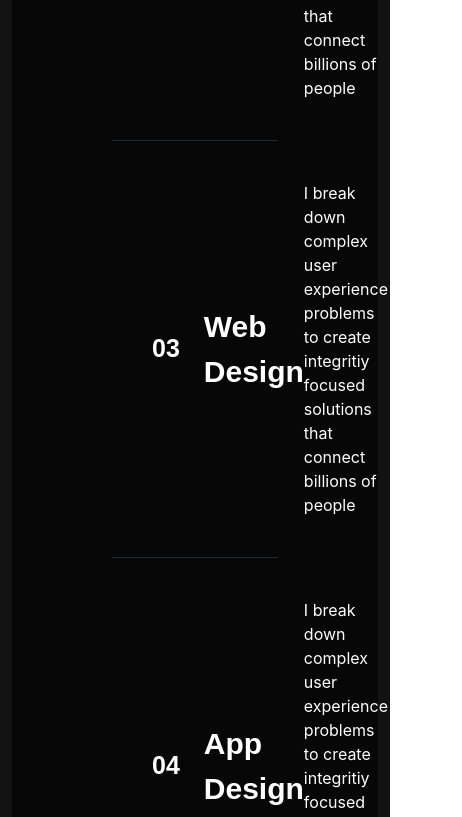
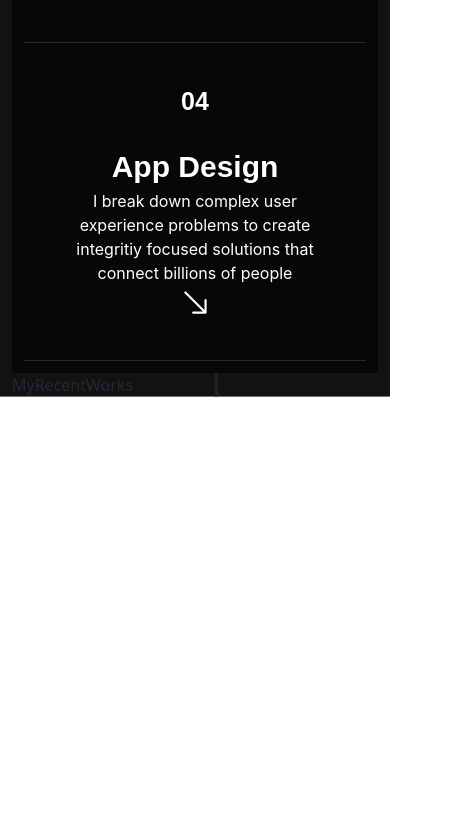
Before and after one commit to Tofazzal26/my-new-portfolio, a React (Vite) app: page / in a window 390 px wide. Shown: the part 2577-3394 px from the top of the page, 462 px wide, since content can reach past the window. After the commit the page ends 2974 px from the top, so only its background shows below. Built offline with nearby package versions, Linux system fonts and the light colour scheme.

Commit message:
my recent work style starting and responsibe finish

```diff
--- a/package.json
+++ b/package.json
@@ -10,6 +10,7 @@
     "preview": "vite preview"
   },
   "dependencies": {
+    "@headlessui/react": "^2.1.2",
     "react": "^18.3.1",
     "react-dom": "^18.3.1",
     "react-icons": "^5.2.1",
--- a/src/Components/Headers/Headers.jsx
+++ b/src/Components/Headers/Headers.jsx
@@ -31,7 +31,7 @@ const Headers = () => {
               className="menu menu-sm dropdown-content bg-base-100 text-black font-dmFont font-semibold text-[10px] rounded-box z-[1] mt-3 w-52 p-2 shadow"
             >
               <li>
-                <a>Services</a>
+                <a>Home</a>
               </li>
               <li>
                 <a>Works</a>
--- a/src/Components/MyQuality/MyQuality.jsx
+++ b/src/Components/MyQuality/MyQuality.jsx
@@ -9,7 +9,7 @@ import "./MyQuality.css";
 const MyQuality = () => {
   return (
     <div className="bg-[#070707]">
-      <div className="p-[100px]">
+      <div className="lg:p-[100px] p-3">
         <div className="text-center text-white mb-[100px]">
           <h2 className="text-[40px] font-bold font-dmFont">
             My Quality <span className="text-[#c9f31d]">Services</span>
@@ -19,10 +19,10 @@ const MyQuality = () => {
             project that inspires you and you customers.
           </p>
         </div>
-        <div className="text-white">
+        <div className="text-white text-center">
           <div className=" border-t-[1px] border-gray-800 cursor-pointer bg-[#c9f31d] text-black">
-            <div className="flex items-center justify-between p-10">
-              <div className="flex gap-6 items-center">
+            <div className="flex flex-col lg:flex-row items-center justify-between p-10">
+              <div className="flex gap-6 flex-col lg:flex-row items-center">
                 <span className="text-[25px] font-bold font-dmFont">01</span>
                 <h2 className="font-bold text-[30px] font-dmFont">
                   Branding Design
@@ -40,8 +40,8 @@ const MyQuality = () => {
             </div>
           </div>
           <div className=" border-t-[1px] border-gray-800 cursor-pointer MyService">
-            <div className="flex items-center justify-between p-10">
-              <div className="flex gap-6 items-center">
+            <div className="flex flex-col lg:flex-row items-center justify-between p-10">
+              <div className="flex flex-col lg:flex-row gap-6 items-center">
                 <span className="text-[25px] font-bold font-dmFont">02</span>
                 <h2 className="font-bold text-[30px] font-dmFont">
                   UI/UX Design
@@ -59,8 +59,8 @@ const MyQuality = () => {
             </div>
           </div>
           <div className="cursor-pointer border-b-[1px] border-t-[1px] border-gray-800 MyService">
-            <div className="flex items-center justify-between p-10">
-              <div className="flex gap-6 items-center">
+            <div className="flex flex-col lg:flex-row items-center justify-between p-10">
+              <div className="flex flex-col lg:flex-row gap-6 items-center">
                 <span className="text-[25px] font-bold font-dmFont">03</span>
                 <h2 className="font-bold text-[30px] font-dmFont">
                   Web Design
@@ -78,8 +78,8 @@ const MyQuality = () => {
             </div>
           </div>
           <div className=" border-b-[1px] border-gray-800 cursor-pointer MyService">
-            <div className="flex items-center justify-between p-10">
-              <div className="flex gap-6 items-center">
+            <div className="flex flex-col lg:flex-row items-center justify-between p-10">
+              <div className="flex flex-col lg:flex-row gap-6 items-center">
                 <span className="text-[25px] font-bold font-dmFont">04</span>
                 <h2 className="font-bold text-[30px] font-dmFont">
                   App Design
--- /dev/null
+++ b/src/Components/MyRecentWorks/MyRecentWorks.jsx
@@ -0,0 +1,9 @@
+const MyRecentWorks = () => {
+  return (
+    <div>
+      <h1>MyRecentWorks</h1>
+    </div>
+  );
+};
+
+export default MyRecentWorks;
--- a/src/Pages/Home/Home.jsx
+++ b/src/Pages/Home/Home.jsx
@@ -1,5 +1,6 @@
 import Banner from "../../Components/Banner/Banner";
 import MyQuality from "../../Components/MyQuality/MyQuality";
+import MyRecentWorks from "../../Components/MyRecentWorks/MyRecentWorks";
 
 const Home = () => {
   return (
@@ -10,6 +11,7 @@ const Home = () => {
         </div>
         <div className="mt-[95px]">
           <MyQuality />
+          <MyRecentWorks />
         </div>
       </div>
     </div>
```
Also changed, not shown: 1 other file (tests, documents, lock files or other folders).
